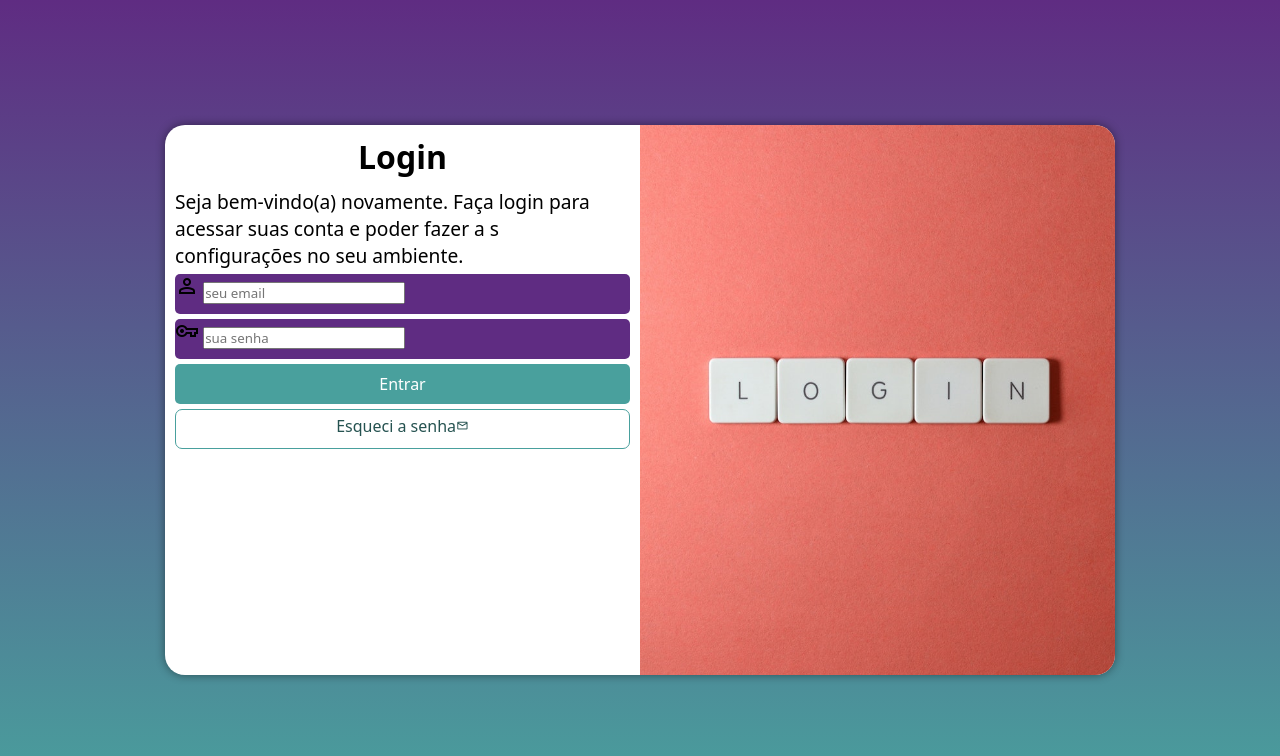
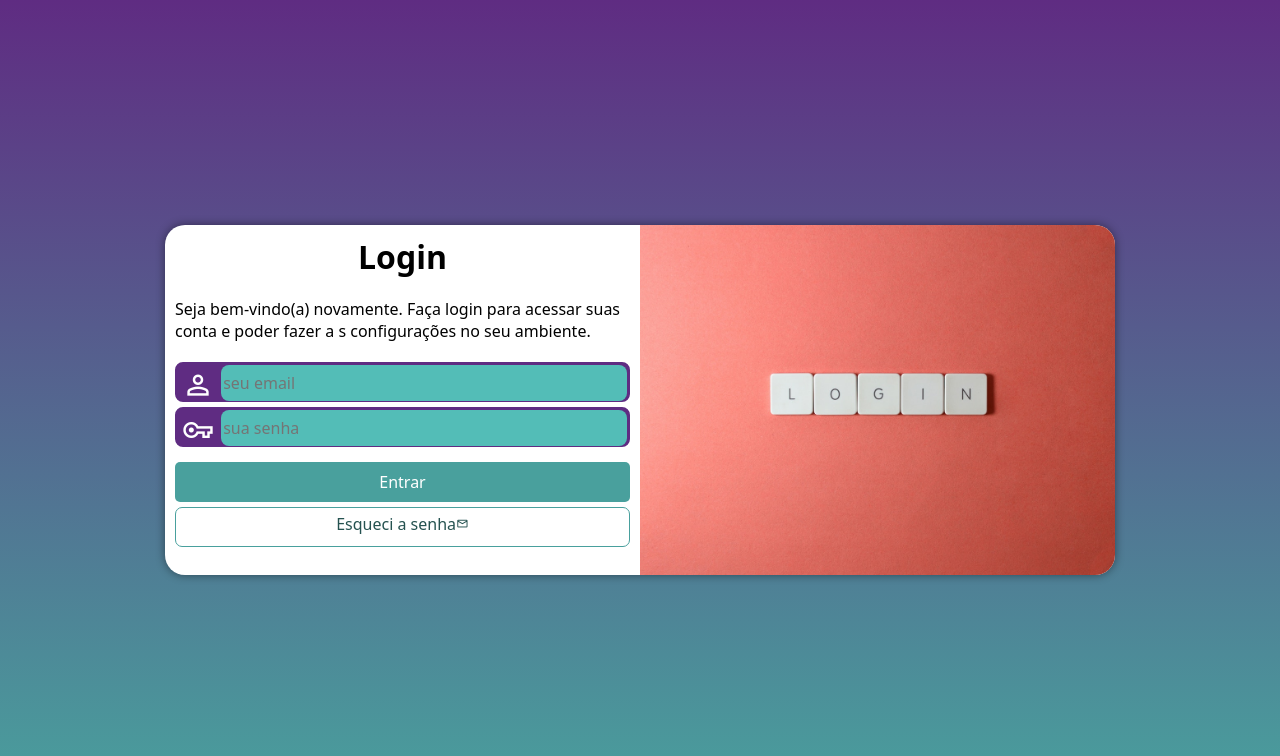
Before and after one commit to AndreJPV/projeto-login, a plain HTML site: page index.html in a window 1280 px wide. Drawn offline with nearby package versions, Linux system fonts and the light colour scheme.

Commit message:
update css inputs

```diff
--- a/estilos/media-query.css
+++ b/estilos/media-query.css
@@ -7,6 +7,7 @@
     }
     #login{
         width: 80vw;
+        height: 350px;
     }
 
     #imagem{
@@ -25,9 +26,9 @@
     }
 
     #formulario > p{
-        font-size: 1.2em;
+        font-size: 1em;
+        margin: 20px 0px;
     }
-
 }
 
 @media screen and (min-width: 992px) {
@@ -37,6 +38,7 @@
 
     #login{
         width: 950px;
+        height: 350px;
     }
 
     #imagem{
@@ -55,6 +57,7 @@
     }
 
     #formulario > p{
-        font-size: 1.2em;
+        font-size: 1em;
+        margin: 20px 0px;
     }
 }
--- a/estilos/style.css
+++ b/estilos/style.css
@@ -30,7 +30,6 @@ main{
     position: absolute;
     top: 50%;
     left: 50%;
-    transform: translate(-50%, -50%);
     overflow: hidden;
 
     background-color: white;
@@ -39,6 +38,7 @@ main{
     border-radius: 20px;
     box-shadow: 0px 0px 10px rgb(0, 0, 0, 0.450);
 
+    transform: translate(-50%, -50%);
     transition: width 0.5s, height 0.5s;
     transition-timing-function: ease;
 }
@@ -68,16 +68,39 @@ main{
 
 .campo{
     background-color: #5f2c82;
+    border: 2px solid #5f2c82;
     display: block;
     width: 100%;
     height: 40px;
-    border-radius: 5px;
+    border-radius: 8px;
     margin: 5px 0px;
 
 }
 
 .campo > label {
     display: none;
+}
+
+.campo > .material-symbols-outlined {
+    color: white;
+    font-size: 2em;
+    width: 40px;
+    padding: 5px;
+}
+
+.campo>input{
+    background-color: #53bdb7;
+    font-size: 1em;
+    width: calc(100% - 45px);
+    height: 100%;
+    border: none;
+    border-radius: 8px;
+    padding: 2px;
+    transform: translateY(-12px);
+}
+
+.campo > input:focus-within{
+    background-color: white;
 }
 
 input[type=submit] {
@@ -90,6 +113,7 @@ input[type=submit] {
     border: none;
     border-radius: 5px;
     cursor: pointer;
+    margin-top: 15px;
 }
 
 input[type=submit]:hover{
```
